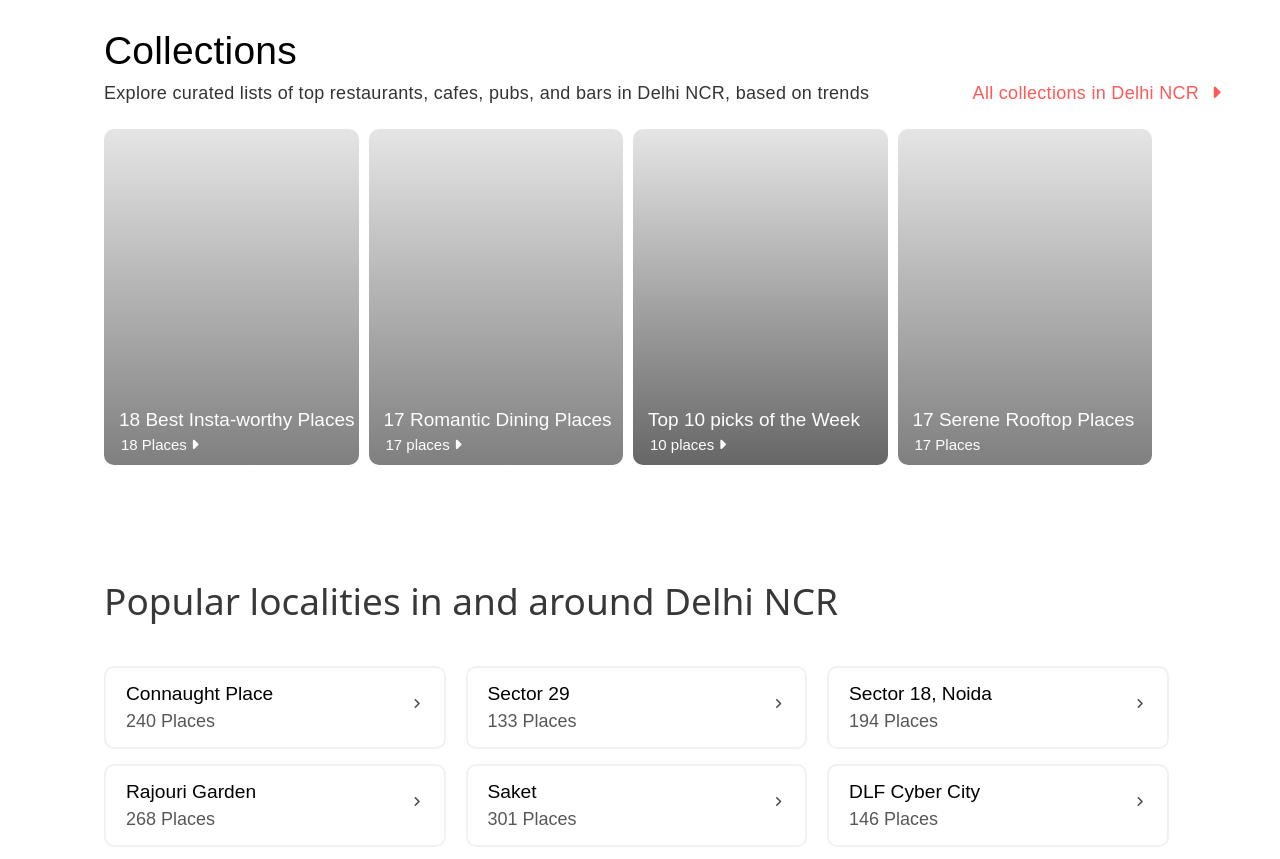
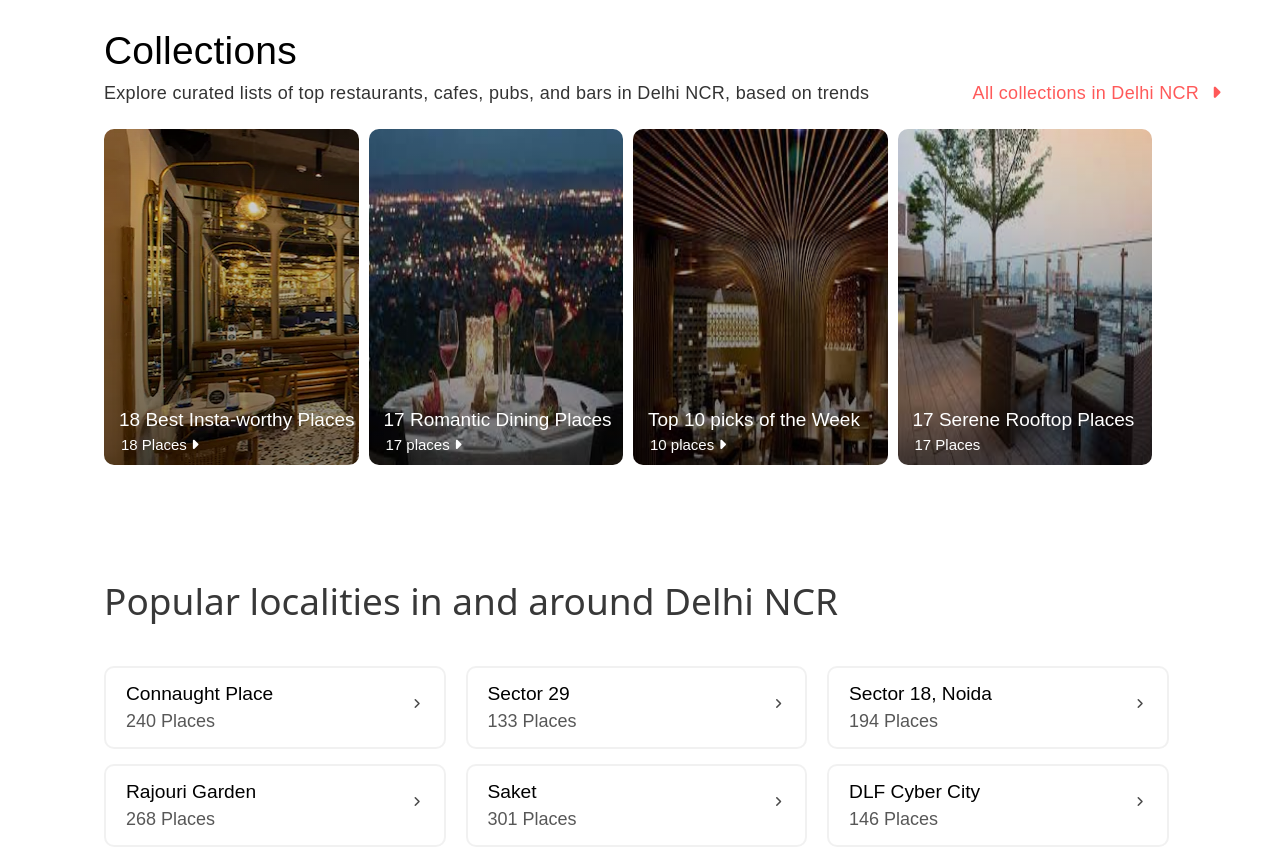
Before and after one commit to Dewang-Chopra/Zomato, a plain HTML site: page index.html in a window 1280 px wide. Shown: the part 1060-1919 px from the top of the page. Drawn offline with nearby package versions, Linux system fonts and the light colour scheme; the site is published under a folder, as on GitHub Pages, so addresses that start at the root find nothing.

Commit message:
First Commit

```diff
--- a/style.css
+++ b/style.css
@@ -175,21 +175,21 @@
   margin-right: 10px;
 }
 .image1{
-  background: linear-gradient(rgba(0,0,0,0.1),rgba(0,0,0,0.5)) ,url("/section3images/Instaworthyrestaurant.webp");
+  background: linear-gradient(rgba(0,0,0,0.1),rgba(0,0,0,0.5)) ,url("section3images/Instaworthyrestaurant.webp");
   margin-left: 104px;
 }
 .image2{
-  background: linear-gradient(rgba(0,0,0,0.1),rgba(0,0,0,0.5)) ,url("/section3images/Romantic\ dining2.jfif");
+  background: linear-gradient(rgba(0,0,0,0.1),rgba(0,0,0,0.5)) ,url("section3images/Romantic\ dining2.jfif");
   background-size: 264px 336px;
 
 }
 .image3{
-  background: linear-gradient(rgba(0,0,0,0.1),rgba(0,0,0,0.6)) ,url("/section3images/top\ 10.jfif");
+  background: linear-gradient(rgba(0,0,0,0.1),rgba(0,0,0,0.6)) ,url("section3images/top\ 10.jfif");
   background-size: 271px 336px;
   background-repeat: no-repeat;
 }
 .image4{
-  background: linear-gradient(rgba(0,0,0,0.1),rgba(0,0,0,0.5)) ,url("/section3images/Rooftop.jfif");
+  background: linear-gradient(rgba(0,0,0,0.1),rgba(0,0,0,0.5)) ,url("section3images/Rooftop.jfif");
   margin-right: 128px;
   background-size: 272px 336px;
 }
```
